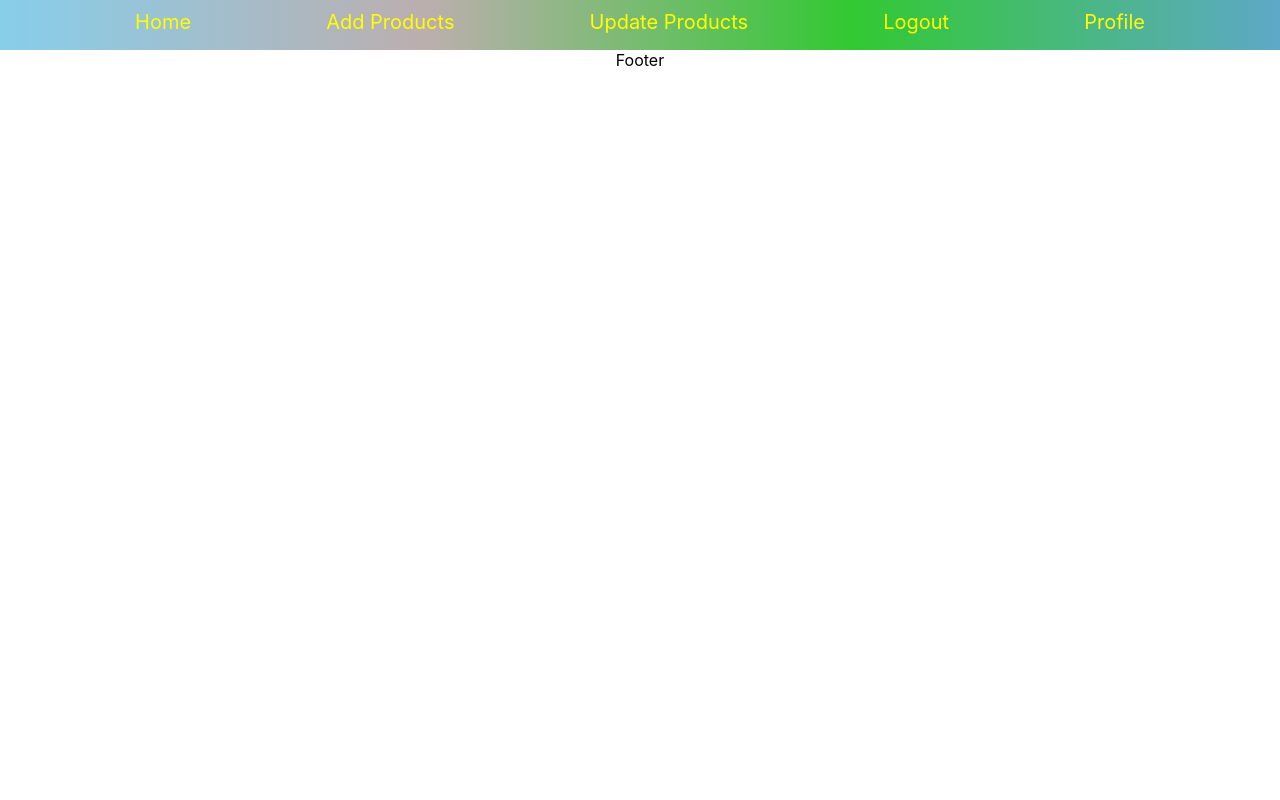
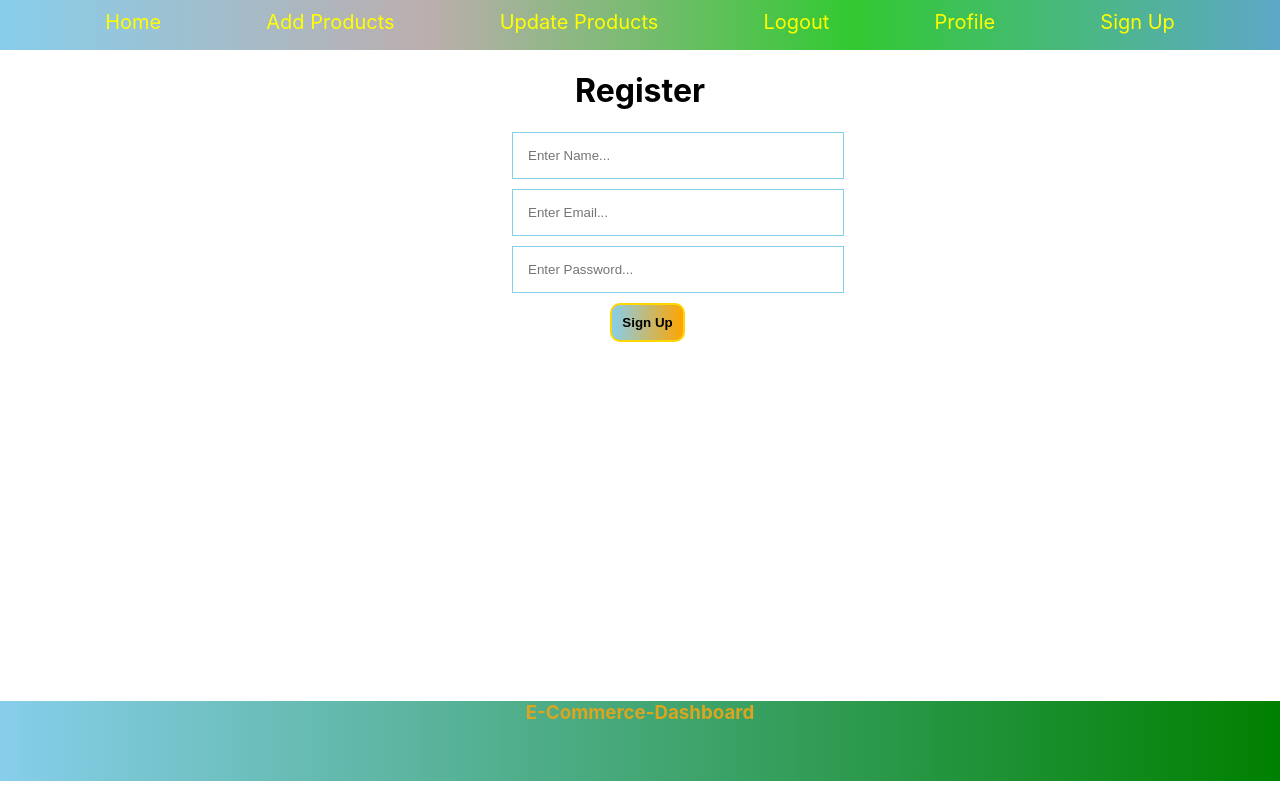
Before and after one commit to starydv7/frontend1, a React (Create React App) app: page /signup in a window 1280 px wide. Built offline with nearby package versions, Linux system fonts and the light colour scheme.

Commit message:
routes arrangement

```diff
--- a/src/App.js
+++ b/src/App.js
@@ -1,12 +1,22 @@
 
+import { Route, Routes } from 'react-router-dom';
 import './App.css';
 import Footer from './components/Footer';
 import Navbar from './components/Navbar';
+import SignUp from './components/SignUp';
 
 function App() {
   return (
     <div className="App">
       <Navbar />
+      <Routes>
+        <Route path='/' element={<h1>Products List components</h1>} />
+         <Route path='/add'element={<h1>Products Add...</h1>}/>
+          <Route path='/update'element={<h1>Products Update</h1>}/>
+           <Route path='/logout'element={<h1>Logout</h1>}/>
+        <Route path='/profile' element={<h1>Profile.....</h1>} />
+        <Route path='/signup'element={<SignUp/>}/>
+     </Routes>
      <Footer/>
     </div>
   );
--- a/src/components/Footer.jsx
+++ b/src/components/Footer.jsx
@@ -1,8 +1,10 @@
 import React from 'react'
-
+import styles from "./footer.module.css";
 const Footer = () => {
   return (
-    <div>Footer</div>
+      <div className={styles.footer }>
+          <h3>E-Commerce-Dashboard</h3>
+    </div>
   )
 }
 
--- a/src/components/Navbar.jsx
+++ b/src/components/Navbar.jsx
@@ -20,6 +20,9 @@ const Navbar = () => {
         <Link to="/profile" className={styles.link}>
           Profile
         </Link>
+        <Link to="/signup" className={styles.link}>
+          Sign Up
+        </Link>
       </div>
     );
 }
--- /dev/null
+++ b/src/components/SignUp.jsx
@@ -0,0 +1,40 @@
+import React from 'react'
+import { useState } from 'react';
+import styles from "./signup.module.css";
+const SignUp = () => {
+    const [name, setName] = useState("");
+    const [email, setEmail] = useState("");
+    const [password, setPassword] = useState("");
+    const handleData = () => {
+        console.log(name, email, password);
+    }
+  return (
+    <div className={styles.signupdiv}>
+      <h1>Register</h1>
+      <input
+        type="text"
+        placeholder="Enter Name..."
+        className={styles.inputbox}
+        onChange={(e) => setName(e.target.value)}
+        value={name}
+      />
+      <input
+        type="text"
+        placeholder="Enter Email..."
+        className={styles.inputbox}
+        onChange={(e) => setEmail(e.target.value)}
+        value={email}
+      />
+      <input
+        type="text"
+        placeholder="Enter Password..."
+        className={styles.inputbox}
+        onChange={(e) => setPassword(e.target.value)}
+        value={password}
+      />
+      <button className={styles.btntag} onClick={handleData}>Sign Up</button>
+    </div>
+  );
+}
+
+export default SignUp;
--- /dev/null
+++ b/src/components/footer.module.css
@@ -0,0 +1,17 @@
+h3{
+display:block;
+font-size: 1.17rem;
+margin-block-start: 1em;
+margin-block-end: 1em;
+margin-inline-end: 0px;
+margin-block-start: 0px;
+font-weight: bold;
+position: absolute;
+bottom: 0;
+text-align: center;
+width: 100%;
+height: 80px;
+color: goldenrod;
+background-color: skyblue;
+background: linear-gradient(to right,skyblue,green);
+}
--- a/src/components/nav.module.css
+++ b/src/components/nav.module.css
@@ -1,5 +1,6 @@
 .grid{
     display: flex;
+
     justify-content: space-evenly;
     background-color: antiquewhite;
     height: 50px;
--- /dev/null
+++ b/src/components/signup.module.css
@@ -0,0 +1,22 @@
+.signupdiv{
+
+}
+.inputbox{
+    display: block;
+    margin-left: 40%;
+    padding:15px;
+    margin-top: 10px;
+    width: 300px;
+    border: 1px solid skyblue;
+
+
+}
+.btntag{
+    margin-left: 15px;
+    padding: 10px;
+    margin-top: 10px;
+    background: linear-gradient(to right,skyblue,orange);
+    font-weight: bold;
+    border-radius: 10px;
+    border: 2px solid gold;
+}
```
Also changed, not shown: src/components/AllRoutes.jsx (+5 -6 lines).
